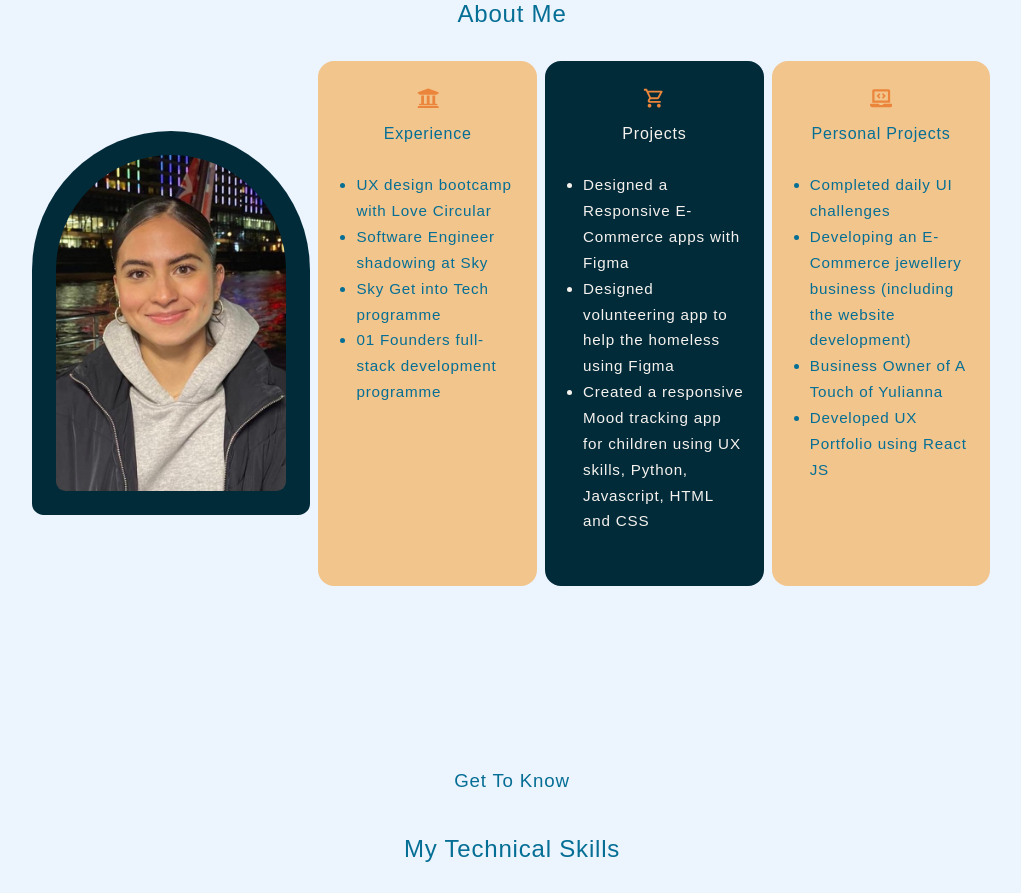
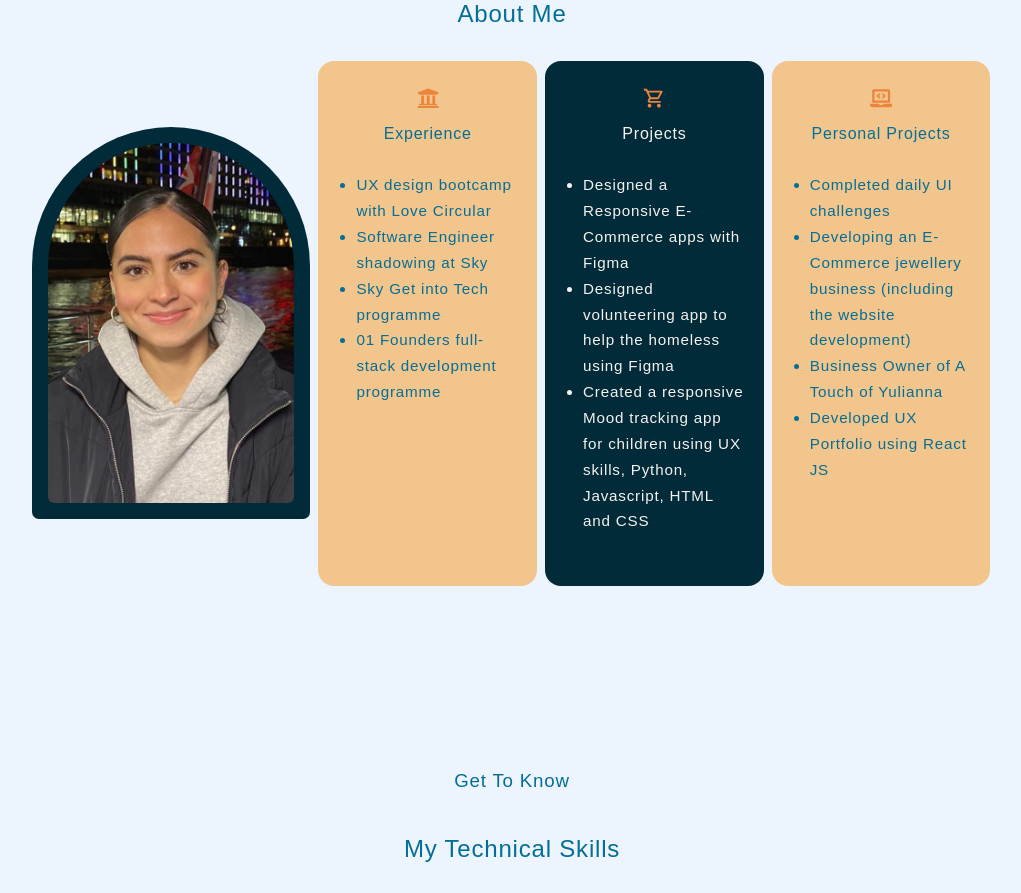
Before and after one commit to yuliannagarcia/react-portfolio, a React (Create React App) app: page / in a window 1280 px wide. Shown: the part 860-1753 px from the top of the page, without its empty margins (128-1149 px from the left). Built offline with nearby package versions, Linux system fonts and the light colour scheme.

Commit message:
about styling changes

```diff
--- a/src/components/About/About.css
+++ b/src/components/About/About.css
@@ -8,20 +8,20 @@
 
 .about__me {
     background: var(--color-box);
-    border-radius: 12rem 12rem 1rem 1rem;
+    border-radius: 20rem 20rem 1rem 1rem;
     overflow: hidden;
-    padding: 1.5rem 1.5rem 1.5rem 1.5rem;
+    padding: 1rem 1rem 1rem 1rem;
 }
 
 .about__me img{
-    border-radius: 12rem 12rem 1rem 1rem;
+    border-radius: 20rem 20rem 1rem 1rem;
     transform-origin: center;
     transition: transform 0.9s ease-out;
     margin: 0 auto;
 }
 
 .about__me:hover img {
-    transform: scale(1.2);
+    transform: scale(1.1);
 }
 
 .about__cards {
```
